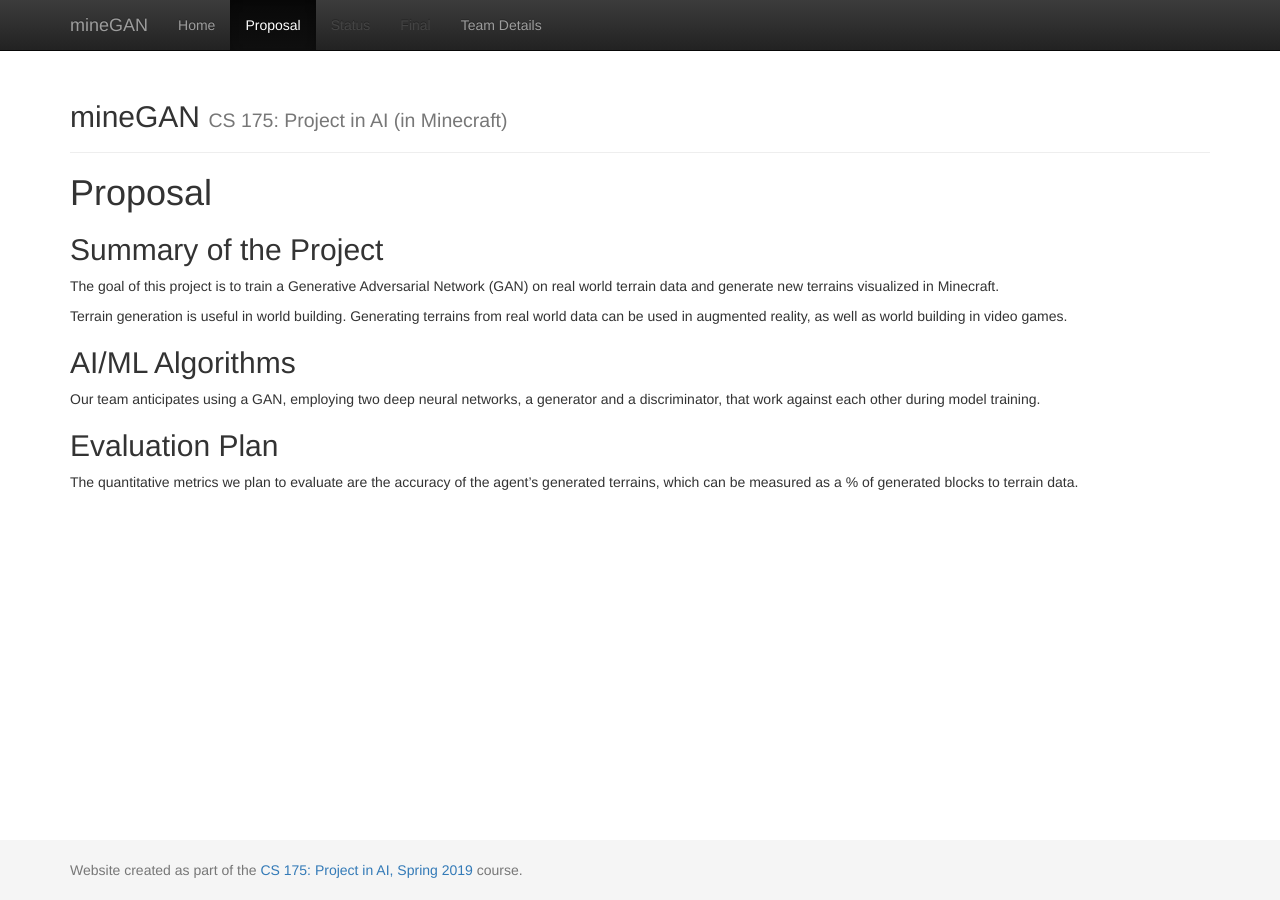
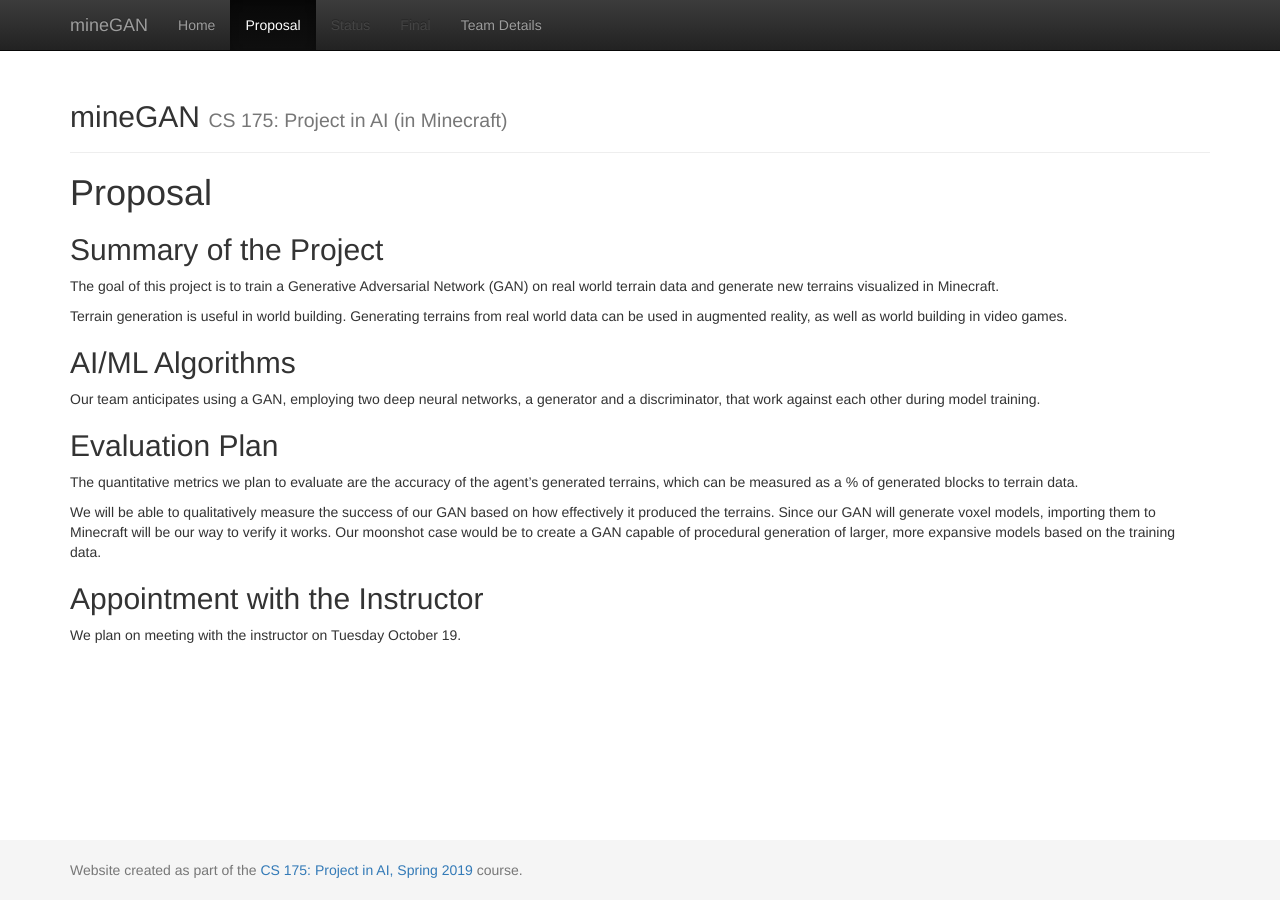
Before and after one commit to erikchomez/TheRealFarmerJohn, a Jekyll site: the page built from docs/proposal.md, in a window 1280 px wide. Built offline with Jekyll 4.4.1, drawn with Linux system fonts in a browser that asks for light colours.

Commit message:
Update proposal.md

```diff
--- a/docs/proposal.md
+++ b/docs/proposal.md
@@ -15,3 +15,8 @@ Our team anticipates using a GAN, employing two deep neural networks, a generato
 
 ## Evaluation Plan
 The quantitative metrics we plan to evaluate are the accuracy of the agent's generated terrains, which can be measured as a % of generated blocks to terrain data.
+
+We will be able to qualitatively measure the success of our GAN based on how effectively it produced the terrains. Since our GAN will generate voxel models, importing them to Minecraft will be our way to verify it works. Our moonshot case would be to create a GAN capable of procedural generation of larger, more expansive models based on the training data.
+
+## Appointment with the Instructor
+We plan on meeting with the instructor on Tuesday October 19.
```
